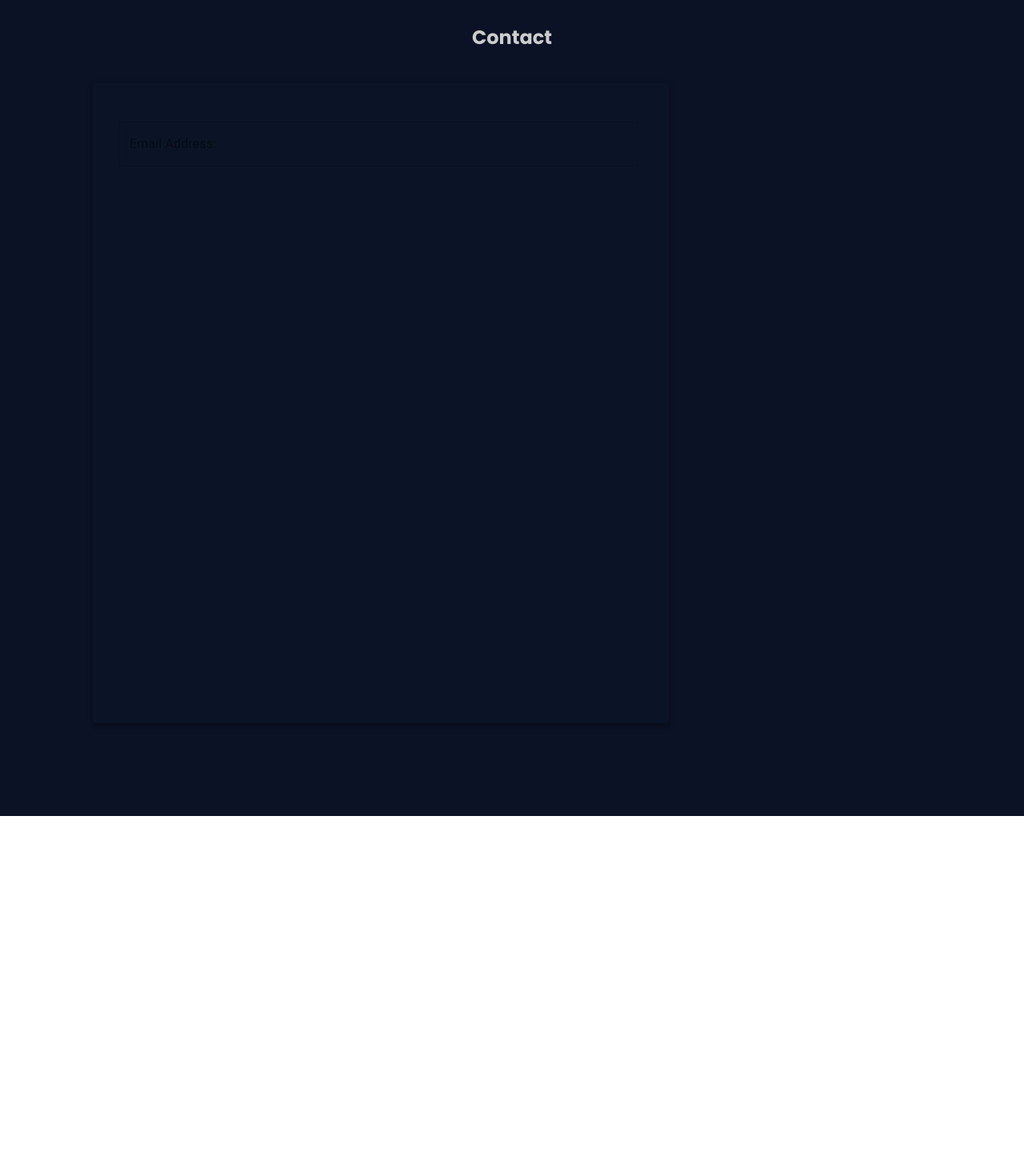
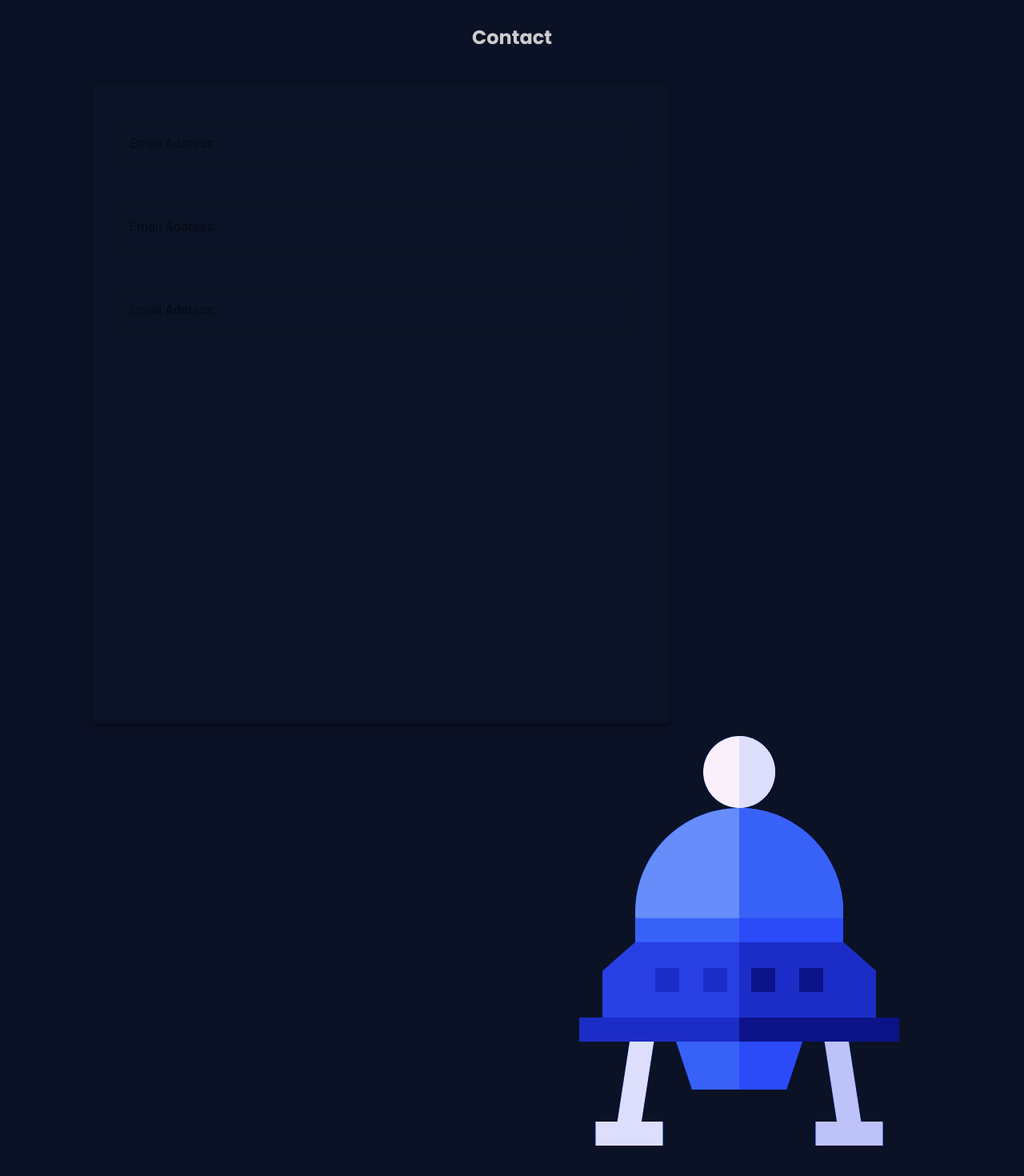
Before and after one commit to km00776/OfficialPortfolio, a Next.js app: page / in a window 1280 px wide. Shown: the part 1801-3271 px from the top of the page at 80% size. Before the commit the page ends 2821 px from the top, so only its background shows below. Built offline with nearby package versions, Linux system fonts and the light colour scheme.

Commit message:
added images

```diff
--- a/components/Contact-section.js
+++ b/components/Contact-section.js
@@ -23,6 +23,8 @@ const ContactForm = () => {
     <div className={classes.root}>
         <Paper style = {{backgroundColor: '#1322'}} elevation = {3}>
             <InputField />
+            <InputField />
+            <InputField />
         </Paper>
     </div>
     )
@@ -37,6 +39,9 @@ const ContactSection = () =>  {
                 <h2 className="project">Contact</h2>
                 <ContactForm />
             </div>
+            <div className="image">
+                <img src= "./ufo.svg"></img>
+            </div>
         </section>
     )
 }
--- a/components/Main-Section.js
+++ b/components/Main-Section.js
@@ -18,6 +18,9 @@ const Mainsection = () => {
                         <p>Looking for any type of development roles, whether that is Front-end, Back-end or even Full-stack! I'm experienced with Java, Javascript, React.js, Node.js, Express.js, Next.js, PostgreSQL, SQL, Firebase and Flutter.</p>
                         <a href='#project'>Projects</a>
                     </div>
+                    <div>
+
+                    </div>
                     <ul class="social">
                         <li><a href="https://www.linkedin.com/in/karthikan-murugathas-563967131/"><img src="https://i.ibb.co/YNLnb4L/rsz-11rsz-rsz-linkedin-1.png"/></a></li>
                         <li><a href="https://github.com/km00776?tab=repositories"><img src="https://i.ibb.co/1J0gXP8/rsz-1githubnew0205.png" /></a></li>
--- a/styles/globals.css
+++ b/styles/globals.css
@@ -43,7 +43,10 @@ a {
   background-color: #111;
   mix-blend-mode: overlay;
 }
-
+.image {
+  float: right;
+  top: 300px;
+}
 .ContactSection {
   position: relative;
   right: 0;
```
Also changed, not shown: public/kawaii_robot.svg (added), public/ufo.svg (added).
